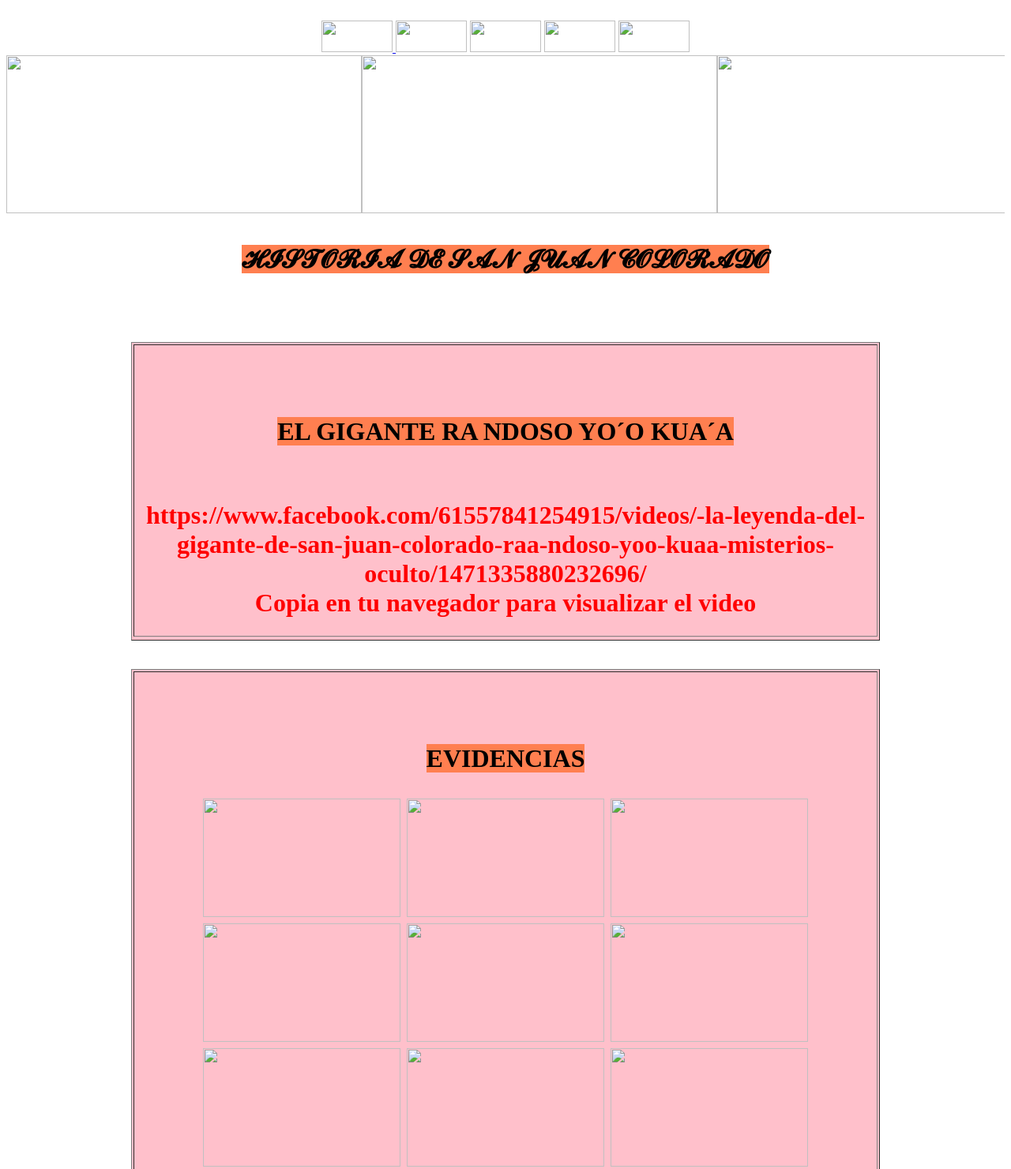
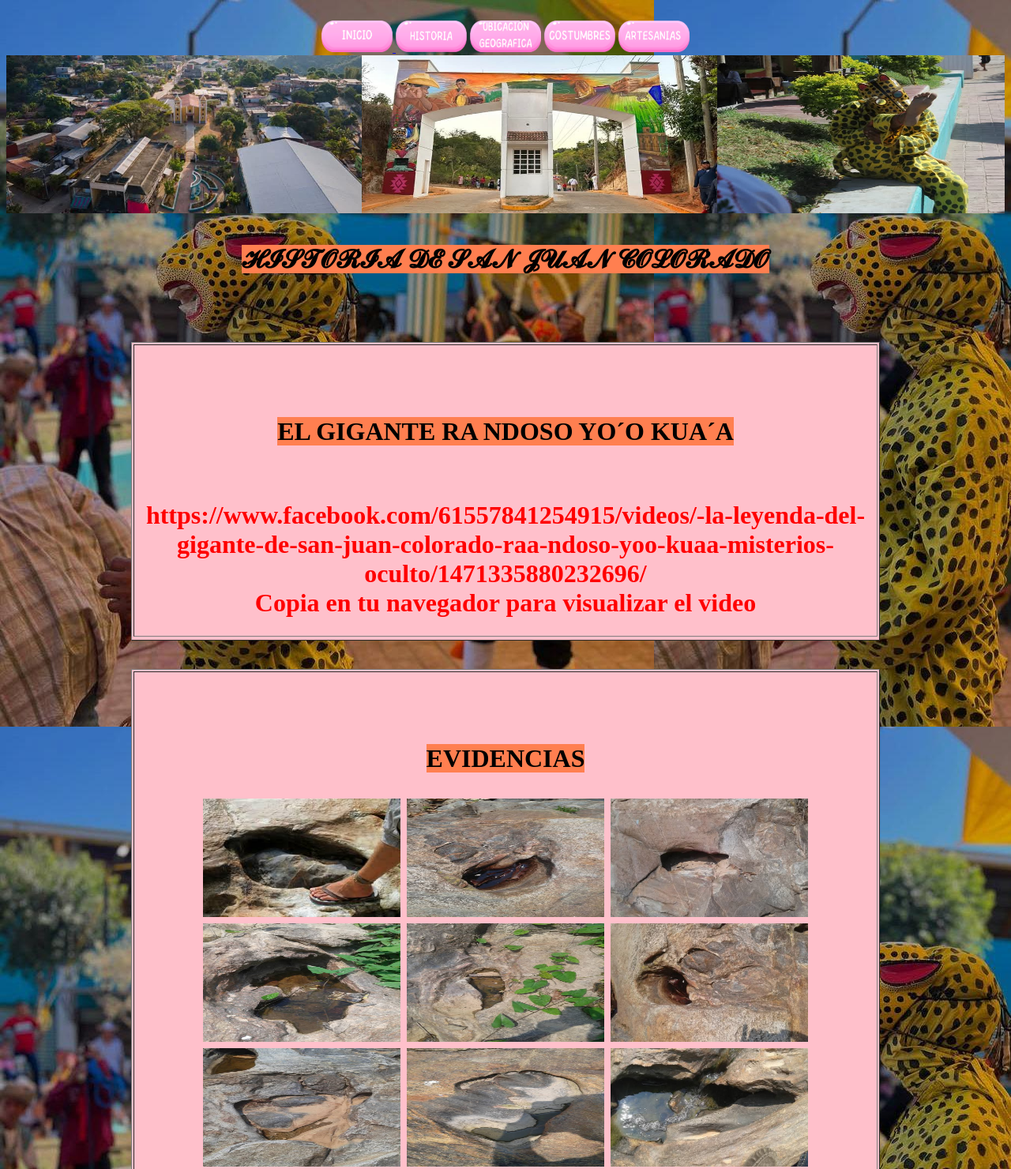
Before and after one commit to henry2q/sanjuancolorado, a plain HTML site: page paginas/historia.html in a window 1280 px wide. Shown: the top 1480 px of the page at 79% size. Drawn offline with Linux system fonts and the light colour scheme.

Commit message:
Update historia.html

```diff
--- a/paginas/historia.html
+++ b/paginas/historia.html
@@ -6,18 +6,19 @@
 </title>
 </head>
 
-<body background="\sanjuancoloradoeli\imagenes\tigre.jpg" width="150px" height="100px "
-<img src="\sanjuancoloradoeli\menu\logo.png" width="100px" height="70px"><br>
+<body background="\imagenes\tigre.jpg" width="150px" height="100px "
+<img src="\menu\logo.png" width="100px" height="70px"><br>
 <center>
-<a href="\sanjuancoloradoeli\index.html"><img src="\sanjuancoloradoeli\menu\inicio.png" width="90px" height="40px ">
-<a href="\sanjuancoloradoeli\paginas\historia.html"><img src="\sanjuancoloradoeli\menu\historia.png" width="90px" height="40px "></a>
-<a href="\sanjuancoloradoeli\paginas\ubicacion.html"><img src="\sanjuancoloradoeli\menu\ubicacion.png" width="90px" height="40px"></a>
-<a href="\sanjuancoloradoeli\paginas\costumbres.html"><img src="\sanjuancoloradoeli\menu\costumbres.png" width="90px" height="40px"></a>
-<a href="\sanjuancoloradoeli\paginas\artesanias.html"><img src="\sanjuancoloradoeli\menu\artesanias.png" width="90px" height="40px"></a>
+<a href="\index.html"><img src="\menu\inicio.png" width="90px" height="40px ">
+<a href="\paginas\historia.html"><img src="\menu\historia.png" width="90px" height="40px "></a>
+<a href="\paginas\ubicacion.html"><img src="\menu\ubicacion.png" width="90px" height="40px"></a>
+<a href="\paginas\costumbres.html"><img src="\menu\costumbres.png" width="90px" height="40px"></a>
+<a href="\paginas\artesanias.html"><img src="\menu\artesanias.png" width="90px" height="40px"></a>
 </center>
 <marquee behavior="alternate" direction= "left" scrollamount="9"
-<center><img src="\sanjuancoloradoeli\imagenes\3.jpeg"width="450px" height="200px"><img src="\sanjuancoloradoeli\imagenes\2.jpeg"width="450px" height="200px"><img src="\sanjuancoloradoeli\imagenes\4.jpeg"width="450px" height="200px"<img src="\sanjuancoloradoeli\imagenes\1.jpeg"width="450px" height="200px"<img src="\sanjuancoloradoeli\imagenes\tejoron.jpg"width="450px" height="200px"><img src="\sanjuancoloradoeli\imagenes\maria.jpg"width="450px" height="200px"><img src="\sanjuancoloradoeli\imagenes\parque.jpg"width="450px" height="200px"><img src="\sanjuancoloradoeli\imagenes\5.jpeg"width="450px" height="200px"><img src="\sanjuancoloradoeli\imagenes\iglesia.jpg"width="450px" height="200px"></center>
+<center><img src="\imagenes\3.jpeg"width="450px" height="200px"><img src="\imagenes\2.jpeg"width="450px" height="200px"><img src="\imagenes\4.jpeg"width="450px" height="200px"<img src="\imagenes\1.jpeg"width="450px" height="200px"<img src="\imagenes\tejoron.jpg"width="450px" height="200px"><img src="\imagenes\maria.jpg"width="450px" height="200px"><img src="\imagenes\parque.jpg"width="450px" height="200px"><img src="\imagenes\5.jpeg"width="450px" height="200px"><img src="\imagenes\iglesia.jpg"width="450px" height="200px"></center>
 </marquee behavior="alternate">
+
 
 
 
@@ -55,11 +56,11 @@ Copia en tu navegador para visualizar el video</a>
 
 <p><mark style="background-color:coral">EVIDENCIAS</mark></p>
 
-<img src="\sanjuancoloradoeli\imagenes\huella.jpg"width="250px" height="150px">      <img src="\sanjuancoloradoeli\imagenes\gigante.jpeg"width="250px" height="150px">      <img src="\sanjuancoloradoeli\imagenes\gigante3.jpeg"width="250px" height="150px">
+<img src="\imagenes\huella.jpg"width="250px" height="150px">      <img src="\imagenes\gigante.jpeg"width="250px" height="150px">      <img src="\imagenes\gigante3.jpeg"width="250px" height="150px">
 <br>
-<img src="\sanjuancoloradoeli\imagenes\gigante6.jpeg"width="250px" height="150px">   <img src="\sanjuancoloradoeli\imagenes\gigante5.jpeg"width="250px" height="150px">   <img src="\sanjuancoloradoeli\imagenes\gigante2.jpeg"width="250px" height="150px">
+<img src="\imagenes\gigante6.jpeg"width="250px" height="150px">   <img src="\imagenes\gigante5.jpeg"width="250px" height="150px">   <img src="\imagenes\gigante2.jpeg"width="250px" height="150px">
 <br>
-<img src="\sanjuancoloradoeli\imagenes\gigante7.jpeg"width="250px" height="150px">   <img src="\sanjuancoloradoeli\imagenes\gigante8.jpeg"width="250px" height="150px">    <img src="\sanjuancoloradoeli\imagenes\gigante9.jpeg"width="250px" height="150px">
+<img src="\imagenes\gigante7.jpeg"width="250px" height="150px">   <img src="\imagenes\gigante8.jpeg"width="250px" height="150px">    <img src="\imagenes\gigante9.jpeg"width="250px" height="150px">
 
 </tr>
 <tr></center>
```
